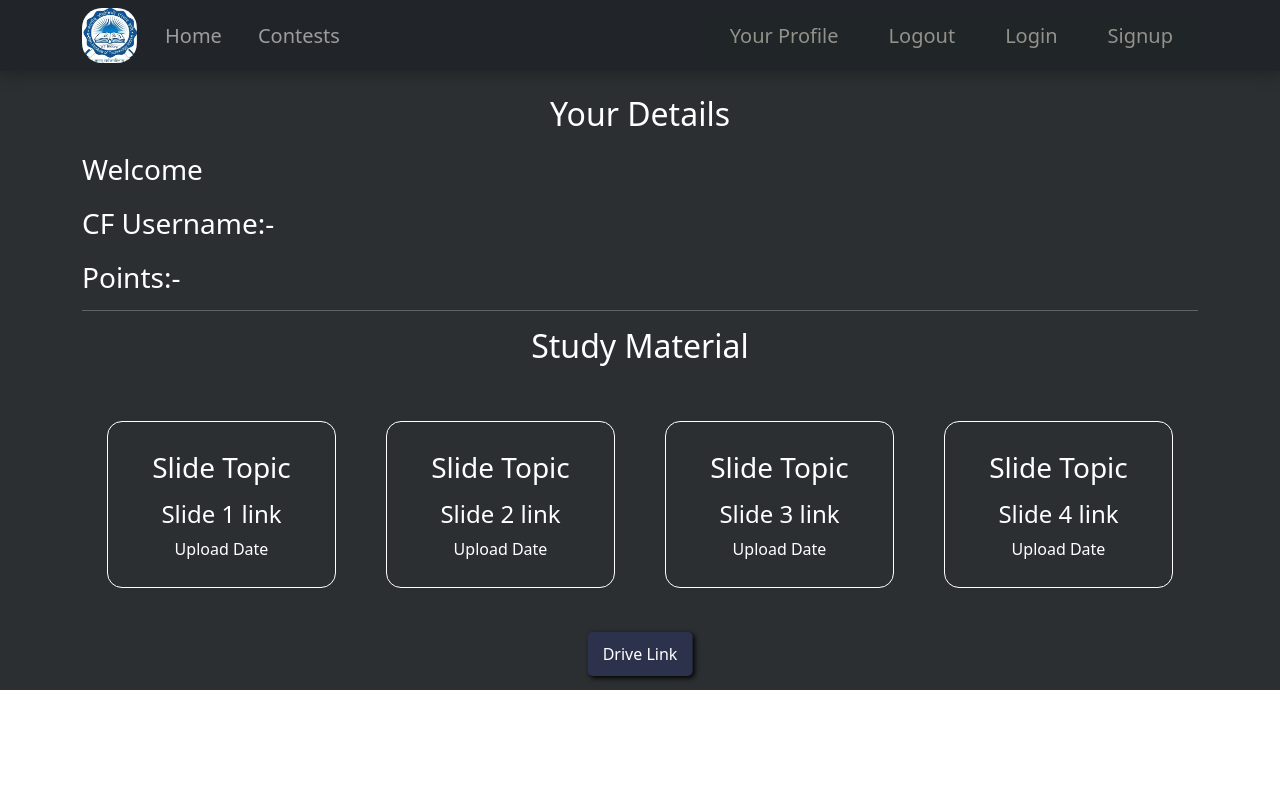
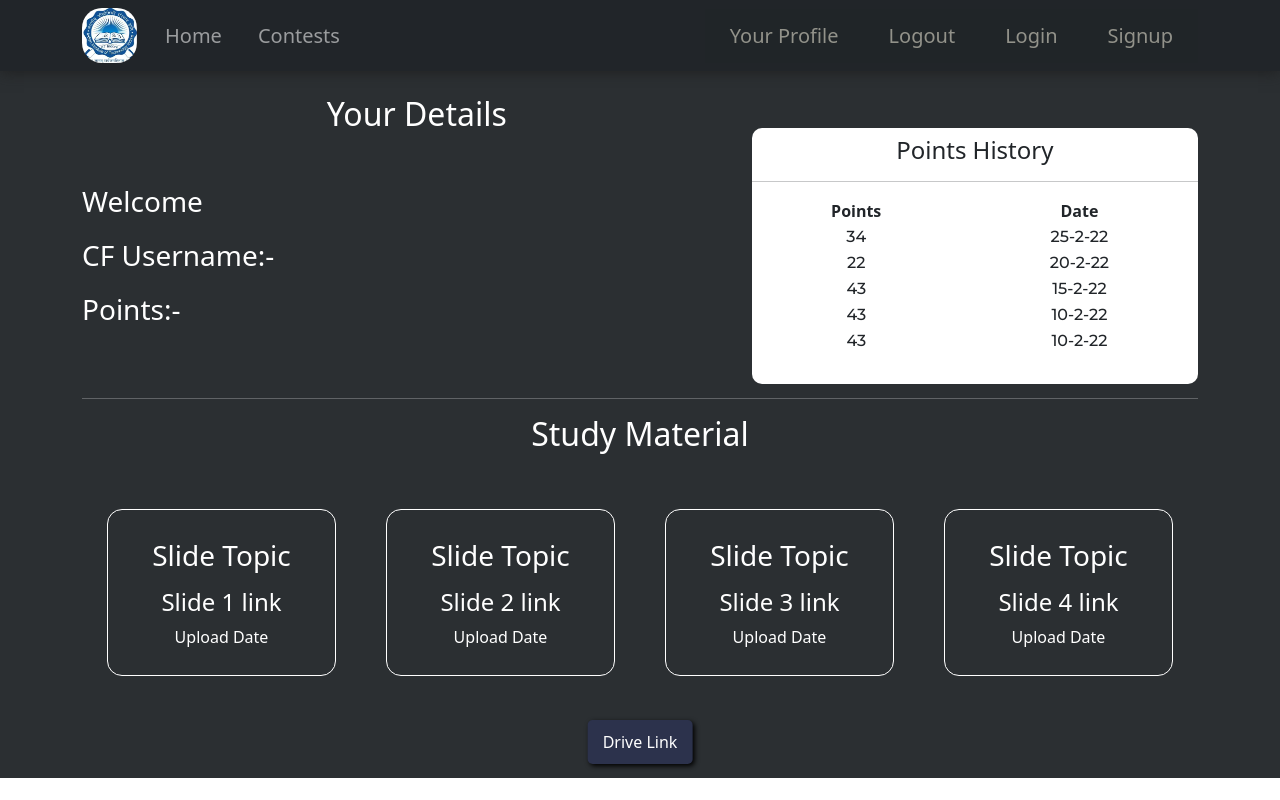
Before and after one commit to DaemonLab/Binary-Brains, a React (Create React App) app in the folder frontend/: page /yourprofile in a window 1280 px wide. Built offline with nearby package versions, Linux system fonts and the light colour scheme; no server answers.

Commit message:
Points history

```diff
--- a/frontend/src/Components/Rankings.js
+++ b/frontend/src/Components/Rankings.js
@@ -70,16 +70,16 @@ function Rankings() {
             <table className="leaderboard">
               <tbody>
                 <tr>
-                  <th className="th leaderTH">Name</th>
-                  <th className="th leaderTH">Username</th>
-                  <th className="th leaderTH">Points</th>
+                  <th className="th1 leaderTH">Name</th>
+                  <th className="th1 leaderTH">Username</th>
+                  <th className="th1 leaderTH">Points</th>
                 </tr>
                 {beginner.map((rank, id) => {
                   return (
                     <tr key={id}>
-                      <td className="td leaderTD">{rank.name}</td>
-                      <td className="td leaderTD">{rank.username}</td>
-                      <td className="td leaderTD">{rank.points}</td>
+                      <td className="td1 leaderTD">{rank.name}</td>
+                      <td className="td1 leaderTD">{rank.username}</td>
+                      <td className="td1 leaderTD">{rank.points}</td>
                     </tr>
                   );
                 })}
@@ -93,16 +93,16 @@ function Rankings() {
             <table>
               <tbody>
                 <tr>
-                  <th className="th leaderTH">Name</th>
-                  <th className="th leaderTH">Username</th>
-                  <th className="th leaderTH">Points</th>
+                  <th className="th1 leaderTH">Name</th>
+                  <th className="th1 leaderTH">Username</th>
+                  <th className="th1 leaderTH">Points</th>
                 </tr>
                 {advanced.map((rank, id) => {
                   return (
                     <tr key={id}>
-                      <td className="td leaderTD">{rank.name}</td>
-                      <td className="td leaderTD">{rank.username}</td>
-                      <td className="td leaderTD">{rank.points}</td>
+                      <td className="td1 leaderTD">{rank.name}</td>
+                      <td className="td1 leaderTD">{rank.username}</td>
+                      <td className="td1 leaderTD">{rank.points}</td>
                     </tr>
                   );
                 })}
--- a/frontend/src/Components/Style.css
+++ b/frontend/src/Components/Style.css
@@ -257,13 +257,13 @@ table{
     overflow-x: auto;
 }
 
-.th{
+.th1{
     text-align: center;
     font-size: 30px;
     padding-bottom: 10px;
 }
 
-.td{
+.td1{
     text-align: center;
 }
 
@@ -310,7 +310,27 @@ table{
 
 
 }
-
+.history{
+    width:40%;
+    float: right;
+}
+.th2{
+    text-align: center;
+}
+.td2{
+    text-align: center;
+    padding-left: 0px;
+    padding-right: 0px;
+}
+.card2{
+    background-color: white;
+    border-radius: 10px;
+    margin-top: 3%;
+}
+.typ
+{
+  padding: 0
+}
 @media(max-width: 992px){
     .slidecont{
         margin-left: 10px;
--- a/frontend/src/Components/Yourprofile.js
+++ b/frontend/src/Components/Yourprofile.js
@@ -1,9 +1,10 @@
 import Footer2 from "./Footer2";
 import axios from "axios";
 import * as React from "react";
-
+import data2 from "./data2";
 
 function Yourprofile() {
+  const [pts, setPts] = React.useState(data2);
   const [state, setState] = React.useState(false);
   React.useEffect(() => {
     axios
@@ -19,10 +20,33 @@ function Yourprofile() {
   return (
     <div>
       <div className="container ypcont mt-4 pb-5">
+      <div className="history card2 responsive">
+        <h4 className="mt-2" align="center">Points History</h4>
+        <hr/>
+          <table className="typ">
+            <tr>
+              <th className="th2">Points</th>
+              <th className="th2">Date</th>
+            </tr>
+          {
+            pts.map((pt,id) => {
+              return (
+                <tr key={id}>
+                  <td className="td2 leaderTD">{pt.points}</td>
+                  <td className="td2 leaderTD">{pt.date}</td>
+                </tr>
+              )
+            })
+          }
+          </table>
+        </div>
         <h2 align="center" style={{"color":"white"}}>Your Details</h2>
+        <br/>
         <h3 className="h2x">Welcome {state.name}</h3>
         <h3 className="h2x">CF Username:- {state.username}</h3>
         <h3 className="h2x">Points:- {state.points}</h3>
+        <br/>
+        <br/>
         <hr style={{"color": "white"}}/>
         <h2 className="stm">Study Material</h2>
         <div className="container">
--- a/frontend/src/Components/data2.js
+++ b/frontend/src/Components/data2.js
@@ -4,17 +4,34 @@ export default [
         username:"abc312",
         name:"john",
         points:34,
+        date:"25-2-22",
     },
     {
         id:2,
         username:"abc31142",
         name:"mark",
         points:22,
+        date:"20-2-22",
     },
     {
         id:3,
         username:"abc3132",
         name:"chris",
         points:43,
-    }
+        date:"15-2-22",
+    },
+    {
+        id:4,
+        username:"abc3132",
+        name:"chris",
+        points:43,
+        date:"10-2-22",
+    },
+    {
+        id:5,
+        username:"abc3132",
+        name:"chris",
+        points:43,
+        date:"10-2-22",
+    },
 ]
```
